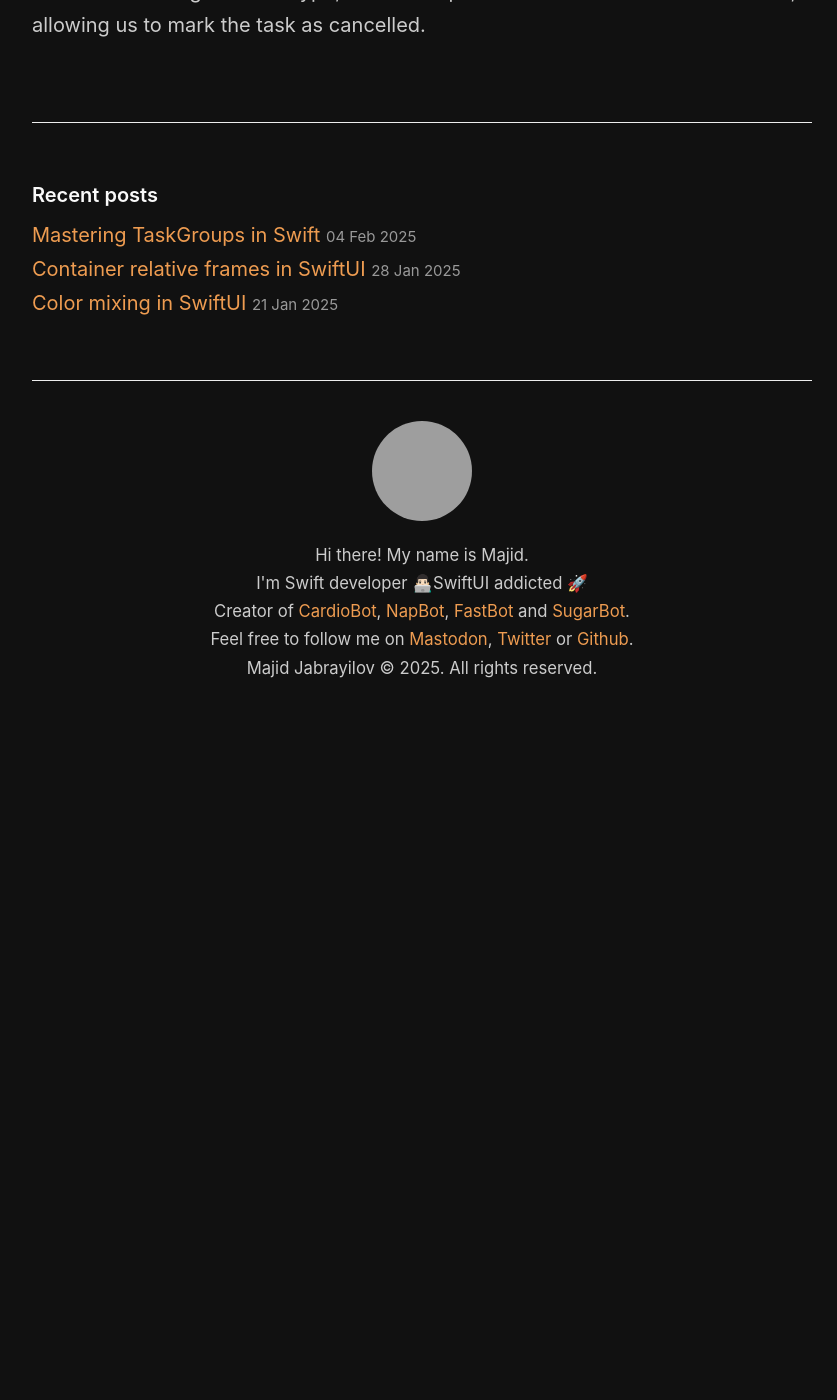
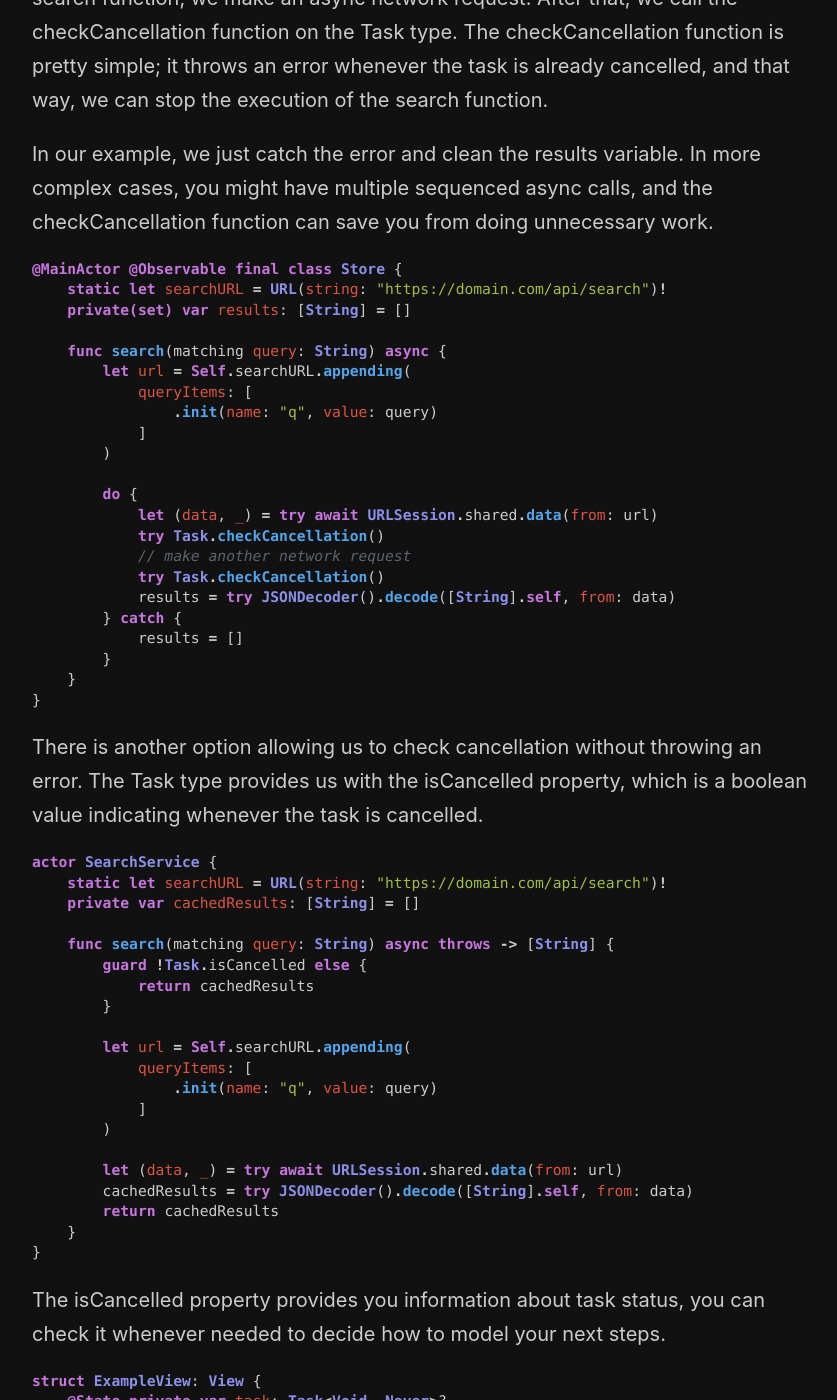
Before and after one commit to mecid/mecid.github.io, a Jekyll site: the page built from _posts/2025-02-11-task-cancellation-in-swift-concurrency.md, in a window 1280 px wide and 1400 px high, scrolled down 1854 px. Shown: the whole window, without its empty margins (218-1055 px from the left). Built offline with Jekyll 4.4.1, drawn with Linux system fonts in a browser that asks for light colours; before the commit the page ends 2576 px from its top, so only the background shows below that; some of the changed text lies outside the part shown; grey boxes are pictures that could not be loaded.

Commit message:
task cancellation examples added

````diff
--- a/_posts/2025-02-11-task-cancellation-in-swift-concurrency.md
+++ b/_posts/2025-02-11-task-cancellation-in-swift-concurrency.md
@@ -9,25 +9,125 @@ Cooperative cancellation means that Swift will never stop your task automaticall
 
 Swift Concurrency provides us with the Task API, which we can use to understand when the task is cancelled by the caller. The caller can’t stop the task in any way; it can only mark it as cancelled. It is our responsibility to take care of cancellation and decide how to stop the execution. We can return from the function with an empty result or deliver partial results. But it is totally up to us how to handle the case.
 
-======================================================
+```swift
+struct ContentView: View {
+    @State private var store = Store()
+    @State private var query = ""
+
+    var body: some View {
+        NavigationStack {
+            List(store.results, id: \.self) { result in
+                Text(verbatim: result)
+            }
+            .searchable(text: $query)
+            .task(id: query) {
+                await store.search(matching: query)
+            }
+        }
+    }
+}
+```
 
 As you can see in the example above, we use the task view modifier with the id parameter, which means it cancels the previous task as soon as the id changes and creates a new one.
 
 I will rephrase it to make it more obvious: as soon as the id changes, SwiftUI marks the task as cancelled. It only marks the task as cancelled but doesn’t stop the execution. So, on every new symbol in the search field, SwiftUI starts a task and marks the previous one as cancelled.
 
-======================================================
+```swift
+@MainActor @Observable final class Store {
+    static let searchURL = URL(string: "https://domain.com/api/search")!
+    private(set) var results: [String] = []
+
+    func search(matching query: String) async {
+        let url = Self.searchURL.appending(
+            queryItems: [
+                .init(name: "q", value: query)
+            ]
+        )
+
+        do {
+            let (data, _) = try await URLSession.shared.data(from: url)
+            try Task.checkCancellation()
+            results = try JSONDecoder().decode([String].self, from: data)
+        } catch {
+            results = []
+        }
+    }
+}
+```
 
 Here is the example of the Store type having an async search function. Inside the search function, we make an async network request. After that, we call the checkCancellation function on the Task type. The checkCancellation function is pretty simple; it throws an error whenever the task is already cancelled, and that way, we can stop the execution of the search function.
 
 In our example, we just catch the error and clean the results variable. In more complex cases, you might have multiple sequenced async calls, and the checkCancellation function can save you from doing unnecessary work.
 
+```swift
+@MainActor @Observable final class Store {
+    static let searchURL = URL(string: "https://domain.com/api/search")!
+    private(set) var results: [String] = []
+
+    func search(matching query: String) async {
+        let url = Self.searchURL.appending(
+            queryItems: [
+                .init(name: "q", value: query)
+            ]
+        )
+
+        do {
+            let (data, _) = try await URLSession.shared.data(from: url)
+            try Task.checkCancellation()
+            // make another network request
+            try Task.checkCancellation()
+            results = try JSONDecoder().decode([String].self, from: data)
+        } catch {
+            results = []
+        }
+    }
+}
+```
+
 There is another option allowing us to check cancellation without throwing an error. The Task type provides us with the isCancelled property, which is a boolean value indicating whenever the task is cancelled.
 
 
-======================================================
+```swift
+actor SearchService {
+    static let searchURL = URL(string: "https://domain.com/api/search")!
+    private var cachedResults: [String] = []
+
+    func search(matching query: String) async throws -> [String] {
+        guard !Task.isCancelled else {
+            return cachedResults
+        }
+
+        let url = Self.searchURL.appending(
+            queryItems: [
+                .init(name: "q", value: query)
+            ]
+        )
+
+        let (data, _) = try await URLSession.shared.data(from: url)
+        cachedResults = try JSONDecoder().decode([String].self, from: data)
+        return cachedResults
+    }
+}
+```
 
 The isCancelled property provides you information about task status, you can check it whenever needed to decide how to model your next steps.
 
-======================================================
+```swift
+struct ExampleView: View {
+    @State private var task: Task<Void, Never>?
+
+    var body: some View {
+        Button("Tap me") {
+            task = Task {
+                // call async function here
+            }
+        }
+
+        Button("Cancel") {
+            task?.cancel()
+        }
+    }
+}
+```
 
 Usually, you don’t need to manually cancel a task using Swift Concurrency, and it handles it for you. In some cases, you might need unstructured tasks. You can create them using the Task type, and it also provides us with the cancel function, allowing us to mark the task as cancelled.
````
